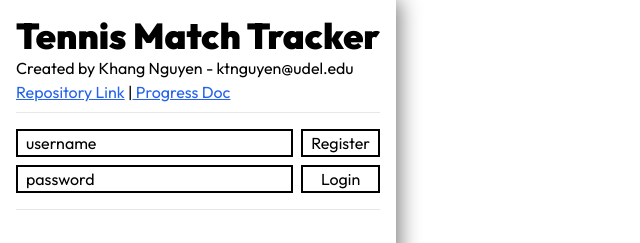
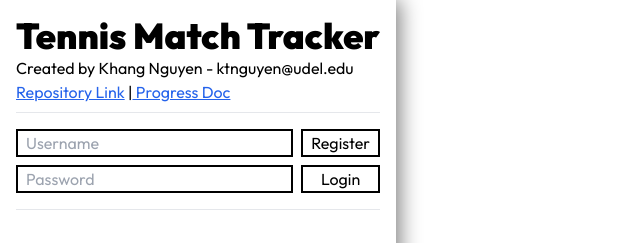
Before and after one commit to Flair74/181final, a React (Create React App) app: page / in a window 1280 px wide. Shown: the top 243 px of the page, without its empty margins (0-640 px from the left). Built offline with nearby package versions, Linux system fonts and the light colour scheme.

Commit message:
added props! and content component framework

```diff
--- /dev/null
+++ b/src/components/content.tsx
@@ -0,0 +1,10 @@
+import React from 'react';
+import '../App.css';
+
+function Content(){
+    return (
+        <div></div>
+    )
+}
+
+export default Content;
--- a/src/components/sidebar.tsx
+++ b/src/components/sidebar.tsx
@@ -2,15 +2,22 @@ import React, { useCallback, useState } from 'react';
 import '../App.css';
 import { User } from './interfaces';
 
-//will make a props thing eventually
-function Sidebar({currentUser, setCurrentUser, users, setUsers}: {currentUser: User | null, setCurrentUser: React.Dispatch<React.SetStateAction<User | null>>, users: User[], setUsers: React.Dispatch<React.SetStateAction<User[]>>}) {
-    const [usernameInput, setUsernameInput] = useState<string>("username");
-    const [passwordInput, setPasswordInput] = useState<string>("password");
+interface SidebarProps {
+    currentUser: User | null;
+    setCurrentUser: React.Dispatch<React.SetStateAction<User | null>>;
+    users: User[];
+    setUsers: React.Dispatch<React.SetStateAction<User[]>>;
+  }
+
+  const Sidebar: React.FC<SidebarProps> = (props) => {
+    const { currentUser, setCurrentUser, users, setUsers } = props;
+    const [usernameInput, setUsernameInput] = useState<string>("");
+    const [passwordInput, setPasswordInput] = useState<string>("");
 
     const register = useCallback((username: string, password: string) => {
         console.log(users)
         console.log(users.map((user) => user.username));
-        if(!(users.map((user) => user.username).includes(username)) && (username != "username")){
+        if(!(users.map((user) => user.username).includes(username)) && (username != "")){
             const newUser: User = {
                 username: username,
                 password: password,
@@ -48,8 +55,8 @@ function Sidebar({currentUser, setCurrentUser, users, setUsers}: {currentUser: U
 
     const logout = useCallback(() => {
         setCurrentUser(null);
-        setUsernameInput("username");
-        setPasswordInput("password");
+        setUsernameInput("");
+        setPasswordInput("");
     }, []);
 
     return (
@@ -69,7 +76,7 @@ function Sidebar({currentUser, setCurrentUser, users, setUsers}: {currentUser: U
                 <div className="flex flex-col">
                     <div className={`mb-2 flex flex-row gap-2 ${currentUser == null ? "h-0 overflow-hidden" : ""}`}>
                         <h2 className="mt-1">Current User: {currentUser ? currentUser.username : "not logged in"}</h2>
-                        <button className={`border-2 border-black px-2 ml-auto ${currentUser !== null ? "visible" : "invisible"}`} onClick={() => {logout()}}>Log Out</button>
+                        <button className={`border-2 border-black px-2 mt-1 ml-auto ${currentUser !== null ? "visible" : "invisible"}`} onClick={() => {logout()}}>Log Out</button>
                     </div>
                     <div className={`flex flex-row gap-2 ${currentUser !== null ? "h-0 overflow-hidden" : ""}`}>
                         <div className="flex flex-col gap-2 w-full">
```
